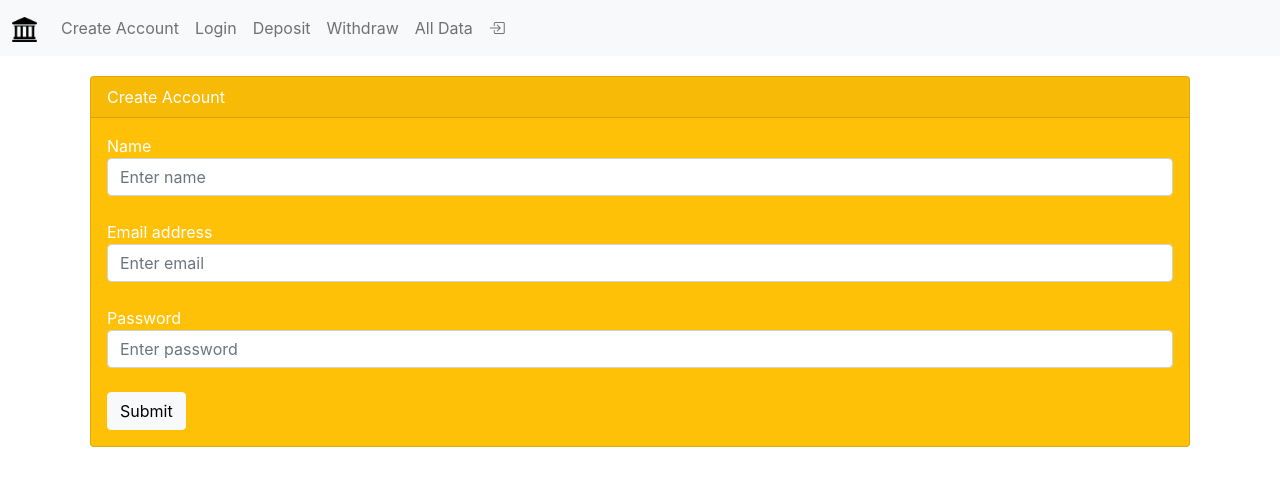
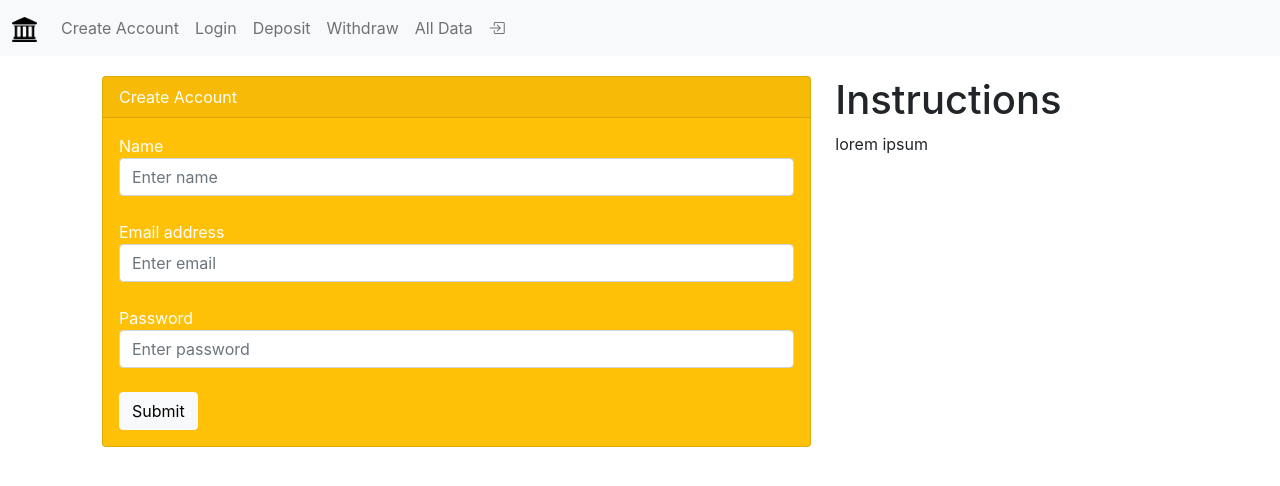
Before and after one commit to mrunal-modi/React-FrontEndBankingApp, a React (Create React App) app: page /create-account in a window 1280 px wide. Shown: the top 486 px of the page. Built offline with nearby package versions, Linux system fonts and the light colour scheme.

Commit message:
updated ===

```diff
--- a/src/container/AllData/AllData.js
+++ b/src/container/AllData/AllData.js
@@ -12,7 +12,7 @@ export default function AllData() {
   let header = [];
   let rows = [];
 
-  if (ctx.loggedInUser == 0) {
+  if (ctx.loggedInUser === 0) {
     header = ["Email", "Name", "Password", "Balance"];
     rows = ctx.users.map((el) => {
       return [el.email, el.name, el.password, el.balance];
@@ -29,7 +29,7 @@ export default function AllData() {
             header="All Data > Login using admin@admin.edu | secret"
             title="Admin Access"
             body={
-              ctx.loggedInUser == 0 ? (
+              ctx.loggedInUser === 0 ? (
                 <Table header={header} rows={rows} />
               ) : (
                 "Access Denied"
--- a/src/container/CreateAccount/CreateAccount.js
+++ b/src/container/CreateAccount/CreateAccount.js
@@ -9,8 +9,8 @@ export default function CreateAccount() {
   const [success, setSuccess] = React.useState(false);
 
   function handleSubmit(name, email, password) {
-    let index = ctx.users.findIndex((el) => el.email == email);
-    if (index == -1) {
+    let index = ctx.users.findIndex((el) => el.email === email);
+    if (index === -1) {
       ctx.users.push({ name, email, password, balance: 0 });
       setSuccess(true);
     } else setError({ authError: "user with this email already exists!" });
@@ -21,17 +21,35 @@ export default function CreateAccount() {
   }
 
   return (
-    <Card bgcolor="warning" header="Create Account" hideCurrentUser={true}>
+    <div className="create-account container">
+      <div className="row">
+        <div className="col-sm-8">
+          <Card
+            bgcolor="warning"
+            header="Create Account"
+            hideCurrentUser={true}
+          >
             {success ? (
               <>
                 <h5>Success</h5>
-          <button type="submit" className="btn btn-light" onClick={clearForm}>
+                <button
+                  type="submit"
+                  className="btn btn-light"
+                  onClick={clearForm}
+                >
                   Create Another Account
                 </button>
               </>
             ) : (
-        <BankForm onSubmit={handleSubmit}/>
+              <BankForm onSubmit={handleSubmit} />
             )}
           </Card>
+        </div>
+        <div className="col-sm-4">
+          <h1>Instructions</h1>
+          <p>lorem ipsum</p>
+        </div>
+      </div>
+    </div>
   );
 }
--- a/src/container/Login/Login.js
+++ b/src/container/Login/Login.js
@@ -14,14 +14,14 @@ export default function Login(props) {
     let userId;
     let user = ctx.users.find((el, i) => {
       userId = i;
-      return el.email == email;
+      return el.email === email;
     });
-    if (!user || (user && user.password != password)) {
+    if (!user || (user && user.password !== password)) {
       setError("Invalid Credentials");
     }
     console.log(userId, user);
     ctx.loggedInUser = userId;
-    setSuccess(true)
+    setSuccess(true);
     // if (userId == 0) {
     //   props.history.push("/alldata/");
     // } else {
@@ -30,19 +30,32 @@ export default function Login(props) {
     return true;
   }
 
-  function clearForm() {
-    setSuccess(false);
-  }
+  // function clearForm() {
+  //   setSuccess(false);
+  // }
 
   return (
+    <div className="login container">
+      <div className="row">
+        <div className="col-sm-8">
           <Card bgcolor="warning" header="Login" hideCurrentUser={true}>
             {success ? (
               <>
-          <h5>Successfully Logged In <CurrentUser/></h5>
+                <h5>
+                  Successfully Logged In <CurrentUser />
+                </h5>
               </>
             ) : (
-        <BankForm onSubmit={handleSubmit} isName={false}/>
+              <BankForm onSubmit={handleSubmit} isName={false} />
             )}
           </Card>
+        </div>
+
+        <div className="col-sm-4">
+          <h1>Instructions</h1>
+          <p>lorem ipsum</p>
+        </div>
+      </div>
+    </div>
   );
 }
```
Lines whose indentation alone changed are shown as unchanged.
